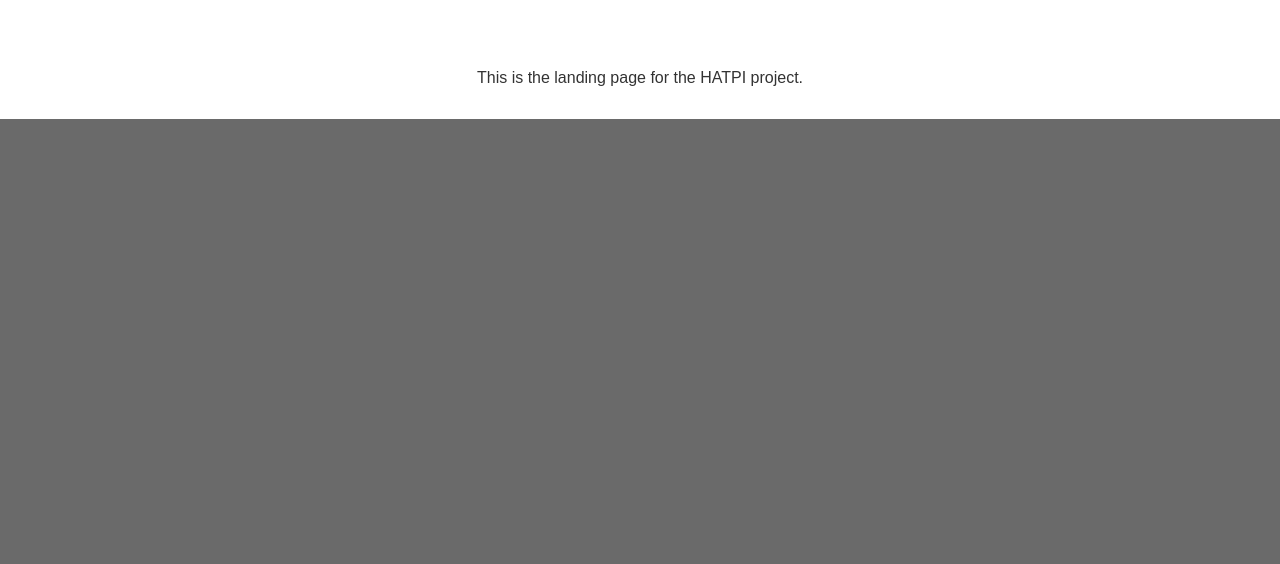
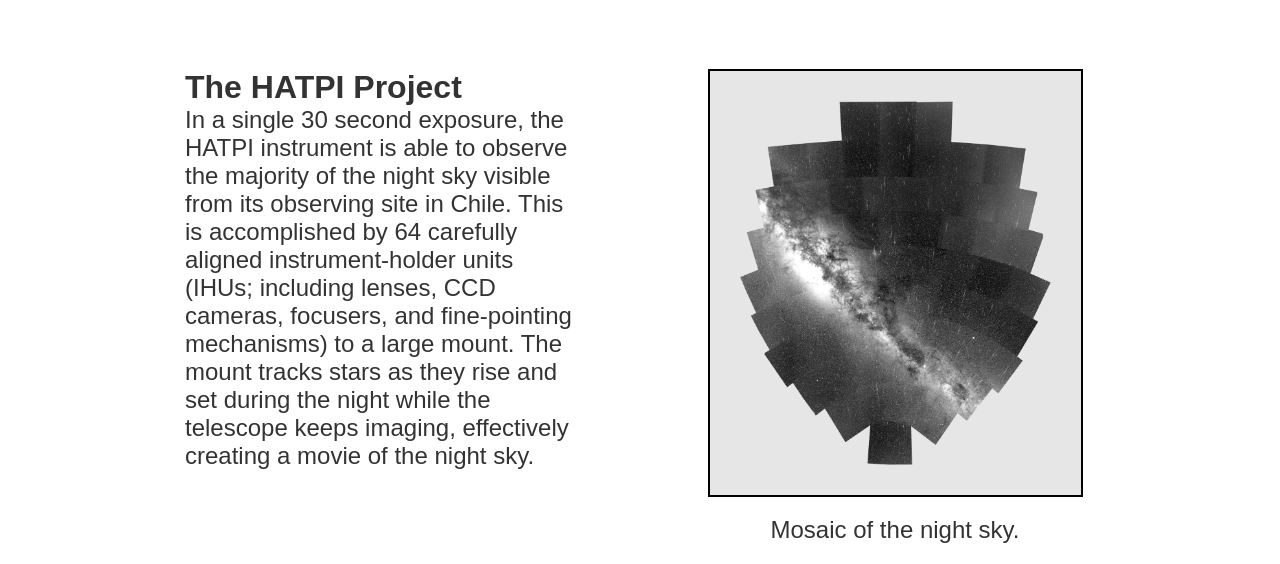
Before and after one commit to antkeyes/hatpi.org, a Python web app: template templates/index.html in a window 1280 px wide. Shown: the part 681-1245 px from the top of the page. Before the commit the page ends 800 px from the top, so only its background shows below. Run offline with Jinja, Linux system fonts and the light colour scheme; the template is opened without the code that fills it, so the values that code supplies are empty.

Commit message:
started adding about section

```diff
--- a/static/styles.css
+++ b/static/styles.css
@@ -30,22 +30,6 @@
 #navbar-ihu-logo:hover {
     transform: rotate(10deg);
 }
-
-/* styling for the hamburger menu */
-/* #hamburger-icon {
-    cursor: pointer;
-    display: flex;
-    flex-direction: column;
-    justify-content: space-around;
-    height: 25px;
-} */
-
-/* each bar in the hamburger */
-/* #hamburger-icon .bar {
-    width: 30px;
-    height: 3px;
-    background-color: #F9F4ED;
-} */
 
 /* main content styling */
 main {
@@ -99,3 +83,61 @@ main {
 .text-column h1 {
     font-size: 4em; /* make HATPI title large */
 }
+
+.text-column p {
+    font-size: 1.75em;
+}
+
+
+
+
+
+
+/* about section styling */
+#about {
+    display: grid;
+    grid-template-columns: 1fr 1fr;
+    gap: 20px;
+    /* padding: 40px; */
+    max-width: 1000px;
+    /* background-color: beige; */
+    margin: 0 auto; /* center container on screen */
+    justify-items: center;
+}
+
+
+
+/* column styling withint the about section */
+.about-column {
+    display: flex;
+    flex-direction: column;
+    /* padding: 20px; */
+    font-family: Arial, Helvetica, sans-serif;
+    max-width: 400px;
+    /* background-color: blue; */
+}
+
+/* mosaic image styling in the about section */
+.mosaic-image {
+    width: 375px;
+    height: auto;
+    margin-bottom: 15px;
+    cursor: pointer;
+    border: 2px solid black;
+    background-color: #E6E6E6;
+    padding: 30px;
+}
+
+.about-column h1 {
+    font-size: 2em;
+    text-align: left !important;
+}
+
+.about-column p {
+    font-size: 1.5em;
+    text-align: left;
+}
+
+.centered-text {
+    text-align: center !important;
+}
--- a/templates/index.html
+++ b/templates/index.html
@@ -9,19 +9,14 @@
 <body>
     <!-- Navigation bar -->
      <nav id="navbar">
-            <!-- <div class="bar"></div>
-            <div class="bar"></div>
-            <div class="bar"></div> -->
+            <!-- ihu in navbar -->
             <img src="/static/images/ihu1.png" alt="IHU" id="navbar-ihu-logo" onclick="toggleMenu()">
-
-         <!-- ihu in navbar -->
-         <!-- <img src="/static/images/ihu1.png" alt="IHU" id="navbar-ihu-logo"> -->
      </nav>
 
      <!-- container with header image and HATPI slogan -->
      <div id="image-container">
         <!-- full-width image below the navbar of hatpi mosaic -->
-        <img src="/static/images/panorama_highres _cropped.jpg" alt="Project Banner Image" id="full-width-image">
+        <img src="/static/images/mosaic_highres_cropped.jpg" alt="Project Banner Image" id="full-width-image">
 
         <!-- overlay text in css grid layout -->
          <div class="text-overlay">
@@ -34,7 +29,29 @@
      </div>
 
     <main>
-        <p>This is the landing page for the HATPI project.</p>
+        <!-- about section -->
+        <section id="about">
+            <!-- left column: heading and paragraph text -->
+             <div class="about-column">
+                <h1>The HATPI Project</h1>
+                <p>In a single 30 second exposure, the HATPI instrument is able
+                    to observe the majority of the night sky visible from its observing
+                    site in Chile. This is accomplished by 64 carefully aligned instrument-holder
+                    units (IHUs; including lenses, CCD cameras, focusers, and fine-pointing
+                    mechanisms) to a large mount. The mount tracks stars as they rise and set
+                    during the night while the telescope keeps imaging, effectively creating a movie
+                    of the night sky.
+                </p>
+             </div>
+
+             <!-- right column: mosaic and mosaic details -->
+             <div class="about-column">
+                <a href="/static/images/mosaic_highres.jpg" target="_blank">
+                    <img src="/static/images/mosaic_lowres_cropped.png" alt="High Res Mosaic" class="mosaic-image">
+                </a>
+                <p class="centered-text">Mosaic of the night sky.</p>
+             </div>
+        </section>
     </main>
 
     <script src="/static/script.js"></script>
```
Also changed, not shown: static/images/mosaic_lowres_cropped.png (added), 2 other files.
